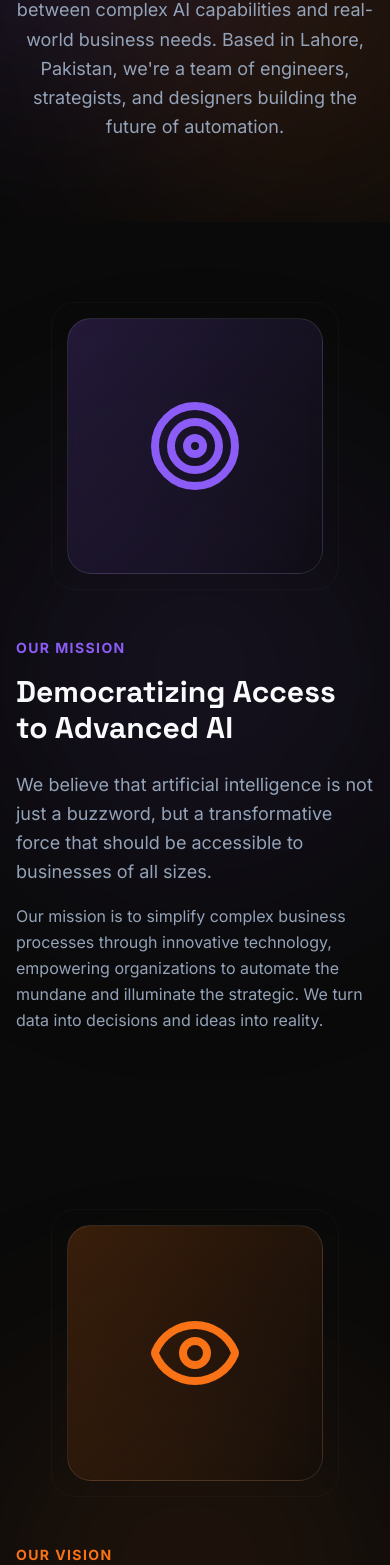
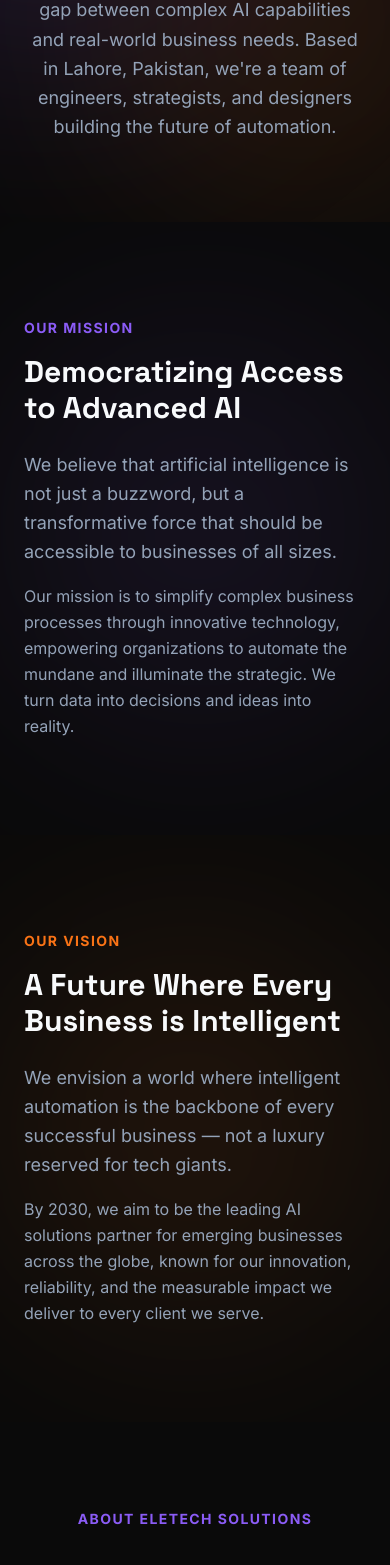
Before and after one commit to eletech-pk/eletech, a Next.js app: page /about in a window 390 px wide. Shown: the part 432-1997 px from the top of the page. Built offline with nearby package versions, Linux system fonts and the light colour scheme.

Commit message:
about page mobile responsive

```diff
--- a/app/about/page.tsx
+++ b/app/about/page.tsx
@@ -59,16 +59,16 @@ export default function AboutPage() {
             {/* Mission Section */}
             <section className="py-24 relative overflow-hidden">
                 <div className="absolute top-1/2 left-0 w-[400px] h-[400px] rounded-full bg-primary/10 blur-[120px] -translate-y-1/2 pointer-events-none" />
-                <div className="max-w-7xl mx-auto px-4 sm:px-6 lg:px-8 relative z-10">
+                <div className="max-w-7xl mx-auto px-6 sm:px-8 lg:px-24 relative z-10">
                     <div className="grid lg:grid-cols-2 gap-16 items-center">
                         {/* Icon */}
-                        <div className="flex justify-center">
-                            <div className="relative w-64 h-64">
+                        <div className="hidden lg:flex justify-center">
+                            <div className="relative w-32 h-32 lg:w-64 lg:h-64">
                                 <div className="absolute inset-0 rounded-3xl border border-white/10 bg-gradient-to-br from-primary/20 to-transparent backdrop-blur-sm" />
                                 <div className="absolute inset-0 flex items-center justify-center">
-                                    <Target className="w-24 h-24 text-primary" />
+                                    <Target className="w-12 h-12 lg:w-24 lg:h-24 text-primary" />
                                 </div>
-                                <div className="absolute -inset-4 rounded-3xl border border-white/5 animate-pulse" />
+                                <div className="absolute -inset-2 lg:-inset-4 rounded-3xl border border-white/5 animate-pulse" />
                             </div>
                         </div>
 
@@ -97,7 +97,7 @@ export default function AboutPage() {
             {/* Vision Section */}
             <section className="py-24 relative overflow-hidden">
                 <div className="absolute top-1/2 right-0 w-[400px] h-[400px] rounded-full bg-secondary/10 blur-[120px] -translate-y-1/2 pointer-events-none" />
-                <div className="max-w-7xl mx-auto px-4 sm:px-6 lg:px-8 relative z-10">
+                <div className="max-w-7xl mx-auto px-6 sm:px-8 lg:px-24 relative z-10">
                     <div className="grid lg:grid-cols-2 gap-16 items-center">
                         {/* Text (reversed order) */}
                         <div className="order-2 lg:order-1">
@@ -119,13 +119,13 @@ export default function AboutPage() {
                         </div>
 
                         {/* Icon */}
-                        <div className="flex justify-center order-1 lg:order-2">
-                            <div className="relative w-64 h-64">
+                        <div className="hidden lg:flex justify-center order-1 lg:order-2">
+                            <div className="relative w-32 h-32 lg:w-64 lg:h-64">
                                 <div className="absolute inset-0 rounded-3xl border border-white/10 bg-gradient-to-br from-secondary/20 to-transparent backdrop-blur-sm" />
                                 <div className="absolute inset-0 flex items-center justify-center">
-                                    <Eye className="w-24 h-24 text-secondary" />
+                                    <Eye className="w-12 h-12 lg:w-24 lg:h-24 text-secondary" />
                                 </div>
-                                <div className="absolute -inset-4 rounded-3xl border border-white/5 animate-pulse" />
+                                <div className="absolute -inset-2 lg:-inset-4 rounded-3xl border border-white/5 animate-pulse" />
                             </div>
                         </div>
                     </div>
@@ -137,7 +137,7 @@ export default function AboutPage() {
 
             {/* Values Grid */}
             <section className="py-24">
-                <div className="max-w-7xl mx-auto px-4 sm:px-6 lg:px-8">
+                <div className="max-w-7xl mx-auto px-6 sm:px-8 lg:px-24">
                     <div className="text-center mb-16">
                         <h2 className="text-sm font-bold uppercase tracking-widest text-primary mb-4">
                             Our Core Values
@@ -153,10 +153,12 @@ export default function AboutPage() {
                                 key={value.title}
                                 className="p-6 rounded-2xl border border-white/5 bg-[#0A0A0A] hover:border-white/15 transition-all duration-300 group"
                             >
-                                <div className="w-12 h-12 rounded-xl bg-primary/10 border border-primary/20 flex items-center justify-center mb-4 group-hover:bg-primary/20 transition-colors">
-                                    <value.icon className="w-6 h-6 text-primary" />
+                                <div className="flex items-center gap-4 mb-4 lg:mb-4 lg:block">
+                                    <div className="w-12 h-12 rounded-xl bg-primary/10 border border-primary/20 flex items-center justify-center lg:mb-4 group-hover:bg-primary/20 transition-colors flex-shrink-0">
+                                        <value.icon className="w-6 h-6 text-primary" />
+                                    </div>
+                                    <h4 className="text-lg font-bold lg:mb-2">{value.title}</h4>
                                 </div>
-                                <h4 className="text-lg font-bold mb-2">{value.title}</h4>
                                 <p className="text-sm text-muted-foreground leading-relaxed">
                                     {value.description}
                                 </p>
@@ -171,7 +173,7 @@ export default function AboutPage() {
 
             {/* Join Us CTA */}
             <section className="py-24">
-                <div className="max-w-4xl mx-auto px-4 sm:px-6 lg:px-8 text-center">
+                <div className="max-w-4xl mx-auto px-6 sm:px-8 lg:px-24 text-center">
                     <h2 className="text-3xl md:text-5xl font-display font-bold mb-6">
                         Want to Join Our Team?
                     </h2>
--- a/components/sections/PageHero.tsx
+++ b/components/sections/PageHero.tsx
@@ -17,7 +17,7 @@ export function PageHero({ badge, title, subtitle, badgeIcon }: PageHeroProps) {
             <div className="absolute top-0 right-1/4 w-[500px] h-[500px] rounded-full bg-primary/15 blur-[120px] pointer-events-none" />
             <div className="absolute bottom-0 left-1/4 w-[400px] h-[400px] rounded-full bg-secondary/10 blur-[100px] pointer-events-none" />
 
-            <div className="max-w-7xl mx-auto px-4 sm:px-6 lg:px-8 relative z-10 text-center">
+            <div className="max-w-7xl mx-auto px-6 sm:px-8 lg:px-24 relative z-10 text-center">
                 {badge && (
                     <SubtleBadge icon={badgeIcon} className="mb-6">
                         {badge}
```
